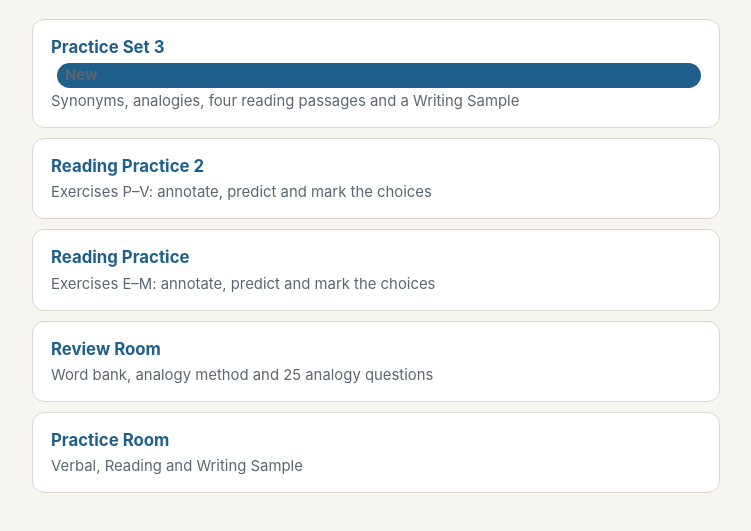
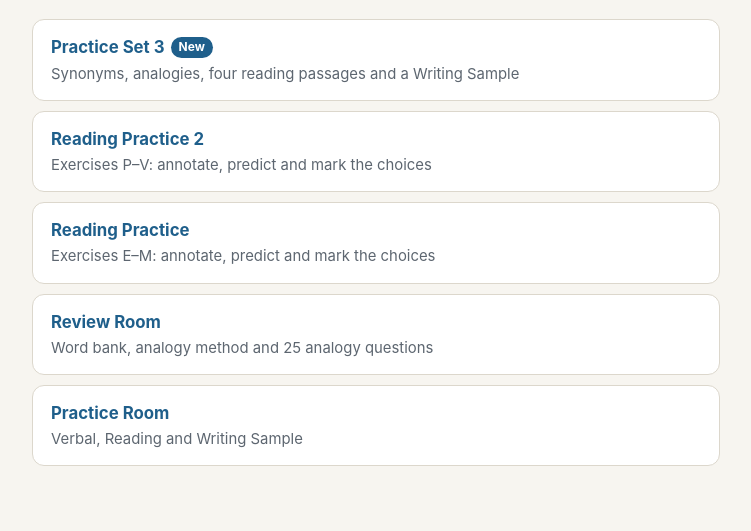
Before and after one commit to sherisouth-blip/ssat-practice, a plain HTML site: page index.html in a window 1280 px wide. Shown: the part 127-658 px from the top of the page, without its empty margins (264-1015 px from the left). Drawn offline with Linux system fonts and the light colour scheme.

Commit message:
Fix New label

```diff
--- a/index.html
+++ b/index.html
@@ -17,7 +17,7 @@ a.card{display:block;background:var(--card);border:1px solid var(--line);border-
 a.card:hover,a.card:focus{border-color:var(--accent)}
 a.card b{color:var(--accent);font-size:1.05rem}
 a.card span{display:block;color:var(--muted);font-size:.93rem;margin-top:2px}
-.new{display:inline-block;font-size:.75rem;font-weight:700;color:#fff;background:var(--accent);border-radius:999px;padding:1px 8px;margin-left:6px;vertical-align:2px}
+a.card span.new{display:inline-block;margin-top:0;font-size:.75rem;font-weight:700;color:#fff;background:var(--accent);border-radius:999px;padding:1px 8px;margin-left:6px;vertical-align:2px}
 </style>
 </head>
 <body>
```
